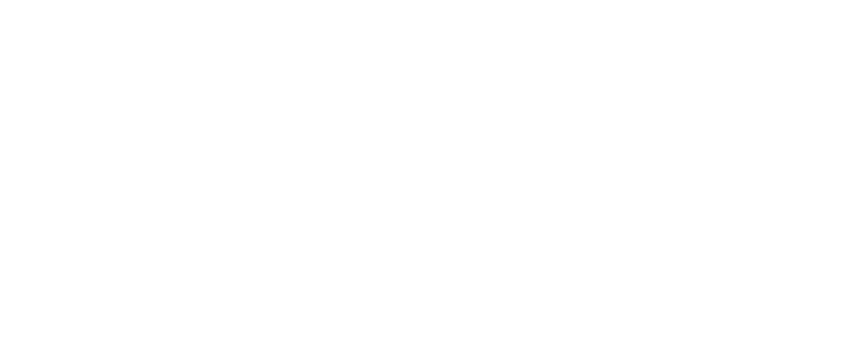
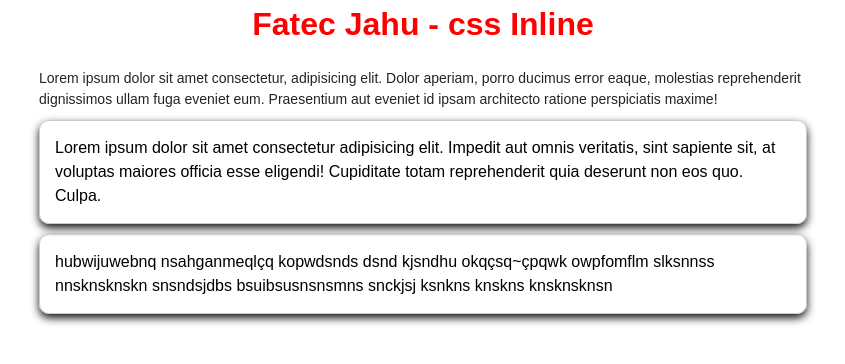
Before and after one commit to joelbrasil/aula_13_09_css, a plain HTML site: page index.html in a window 1280 px wide. Shown: the whole page, without its empty margins (217-1062 px from the left). Drawn offline with Linux system fonts and the light colour scheme.

Commit message:
css inline e style no head

```diff
--- a/index.html
+++ b/index.html
@@ -1,10 +1,78 @@
 <!DOCTYPE html>
 <html lang="pt-br">
+
 <head>
     <meta charset="UTF-8">
     <title>Document</title>
+    <style>
+        /* css por tag -> aplica direta na tag;
+         id -> #;
+         classe -> .
+        */
+        * {
+            /* o asterisco aplica  o css em tudo!!!
+               usamos ele para fazer o reset(limpar)
+               o css padrão do navegador e aplicar um único.
+            */
+            margin: 0;
+            padding: 0;
+            box-sizing: border-box;
+            /* Define o tamanho do elemento*/
+            line-height: 1.5;
+            font-family: Arial, Helvetica, sans-serif;
+        }
+
+        p{
+            font-size: 14px;
+            color: #242424;
+        }
+
+        h1, h2, h3, h4, h5, h6{
+            font-weight: bold;
+            color: #0000ff;
+            margin-bottom: 20px;
+            text-align: center;
+        }
+
+        .container{
+            padding-left: 20%;
+            padding-right: 20%;
+        }
+        .card{
+            border: 1px #cccccc solid;
+            padding: 15px;
+            border-radius: 10px;
+            margin: 10px auto;
+            box-shadow: 0 4px 8px rgba(0, 0, 0, 0.925);
+        }
+    </style>
 </head>
+
 <body>
+<div class="container">
+    <h1 style="color: #ff0000">Fatec Jahu - css Inline</h1>
+    <!-- propriedades css aplicadas direta na tag -->
+
+    <p>Lorem ipsum dolor sit amet consectetur, adipisicing elit.
+        Dolor aperiam, porro ducimus error eaque, molestias reprehenderit
+        dignissimos ullam fuga eveniet eum. Praesentium aut eveniet id ipsam
+        architecto ratione perspiciatis maxime!
+    </p>
+    <div class="card tamanho-50">
+        Lorem ipsum dolor sit amet consectetur adipisicing elit.
+        Impedit aut omnis veritatis, sint sapiente sit, at voluptas maiores
+        officia esse eligendi! Cupiditate totam reprehenderit quia deserunt
+        non eos quo. Culpa.
+    </div>
+
+    <div class="card tamanho-50">
+        hubwijuwebnq nsahganmeqlçq kopwdsnds dsnd kjsndhu
+        okqçsq~çpqwk owpfomflm
+        slksnnss nnsknsknskn snsndsjdbs bsuibsusnsnsmns
+        snckjsj ksnkns knskns knsknsknsn
+    </div>
+</div>
 
 </body>
+
 </html>
```
